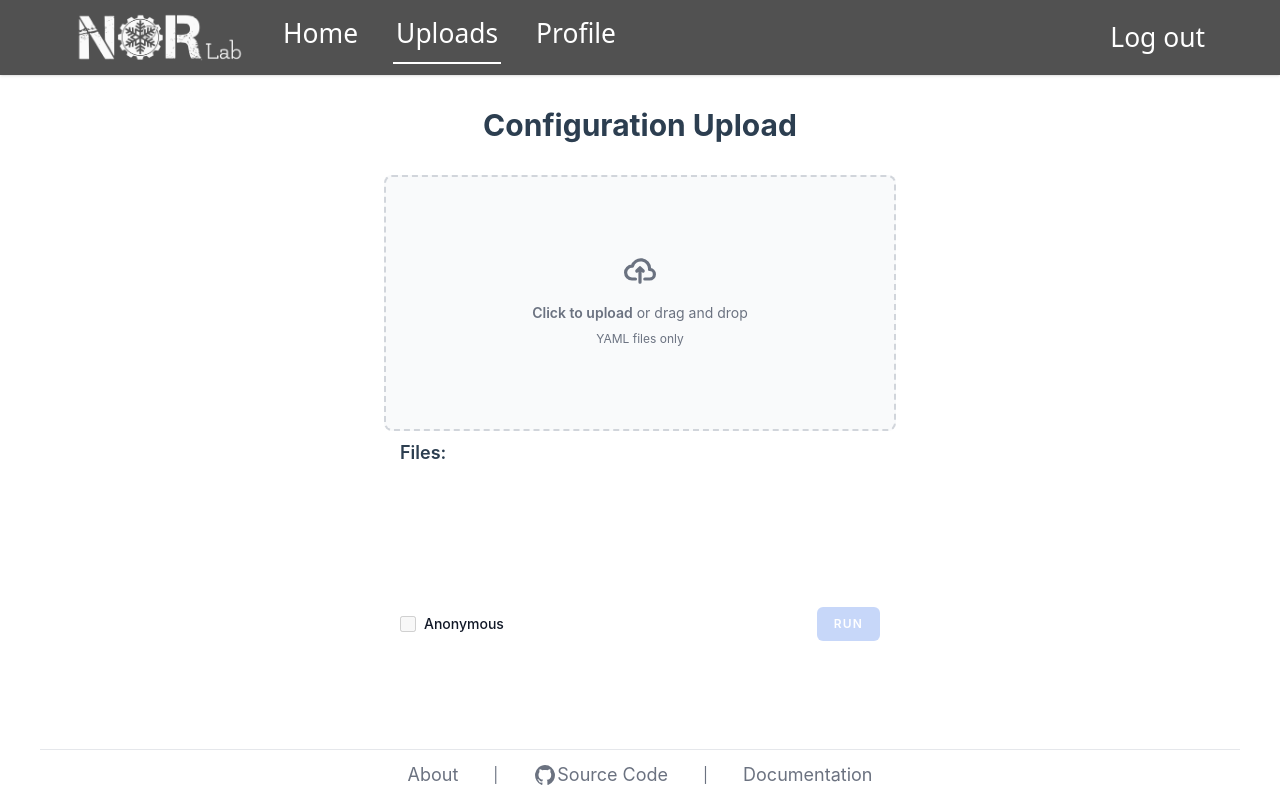
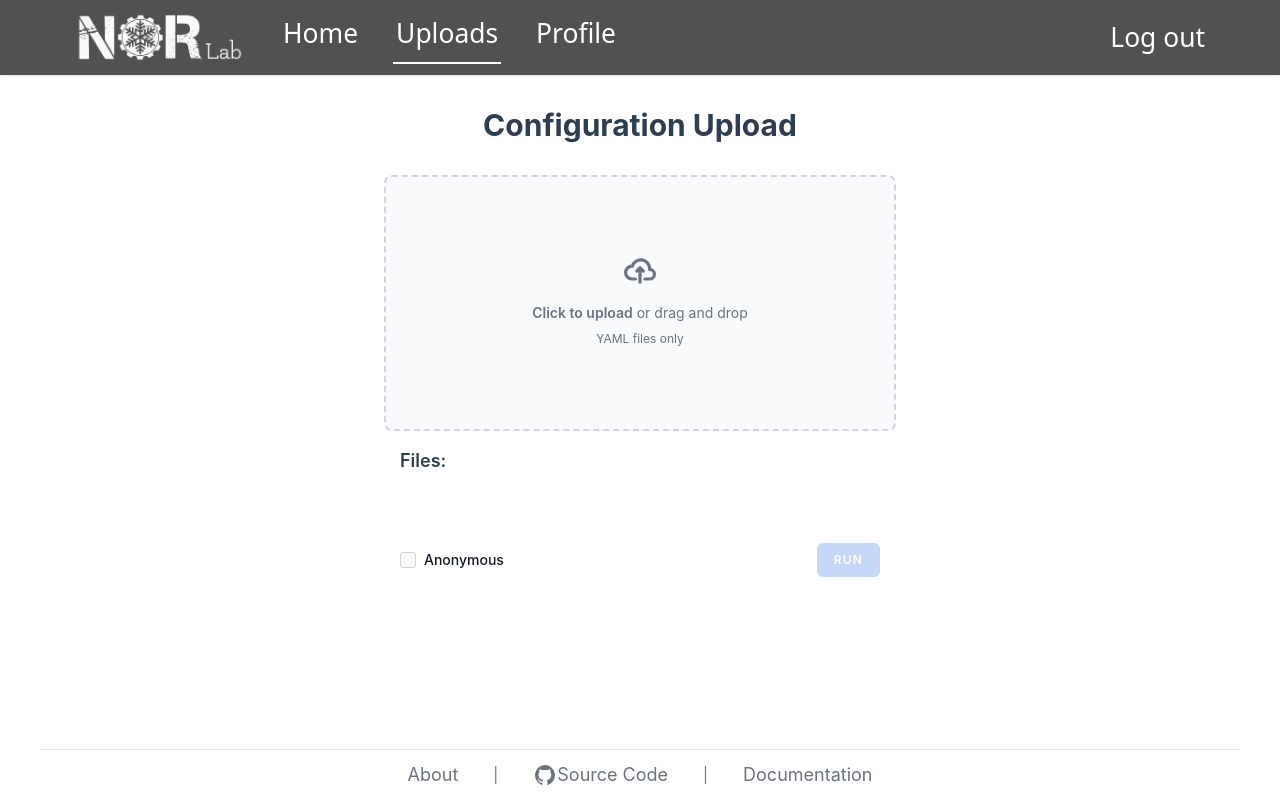
Before and after one commit to norlab-ulaval/libpointmatcher-server, a Vue app in the folder web/libpointmatcher-server-interface/: page /uploads in a window 1280 px wide. Built offline with nearby package versions, Linux system fonts and the light colour scheme.

Commit message:
Adjust padding and margin

```diff
--- a/web/libpointmatcher-server-interface/src/components/upload/DragAndDrop.vue
+++ b/web/libpointmatcher-server-interface/src/components/upload/DragAndDrop.vue
@@ -29,7 +29,7 @@
         accept=".yml, .yaml"
       />
     </label>
-    <div class="px-4 py-2 min-h-40">
+    <div class="px-4 py-2 min-h-24 pt-4">
       <div class="text-lg font-semibold mb-2">Files:</div>
       <ul>
         <li v-for="(file, index) in uploadedFiles" :key="index" class="flex items-center p-2 bg-gray-100 rounded-lg mb-2 shadow">
@@ -48,7 +48,7 @@
         </li>
       </ul>
     </div>
-    <div class="flex justify-between items-center mt-4 px-4">
+    <div class="flex justify-between items-center my-4 px-4">
       <div class="flex items-center">
         <input
         id="anonymous"
@@ -88,6 +88,7 @@ export default {
       this.processFiles(event.target.files);
     },
     processFiles(files) {
+    console.log(this.uploadedFiles)
       const fileList = Array.from(files);
       const yamlFiles = fileList.filter(file => file.name.endsWith('.yml') || file.name.endsWith('.yaml'));
       this.uploadedFiles.push(...yamlFiles);
```
Also changed, not shown: web/libpointmatcher-server-interface/src/components/ui/WarningToast.vue (added).
